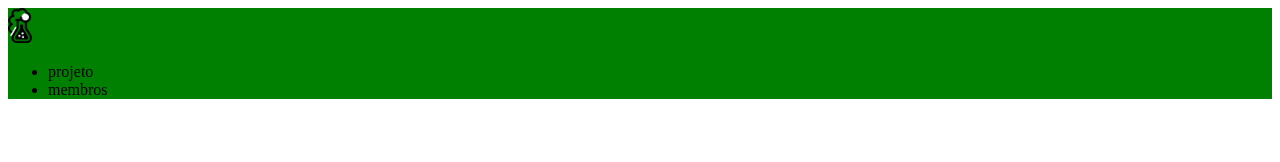
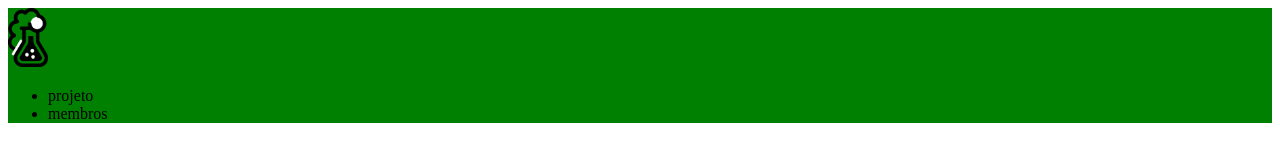
Before and after one commit to StephanyMagri/vida-e-ci-ncia, a plain HTML site: page index.html in a window 1280 px wide. Drawn offline with Linux system fonts and the light colour scheme.

Commit message:
tamanho2

```diff
--- a/style.css
+++ b/style.css
@@ -3,6 +3,6 @@ header{
 }
 
 .logo {
-    width: 24px;
+    width: 40px;
 
 }
```
